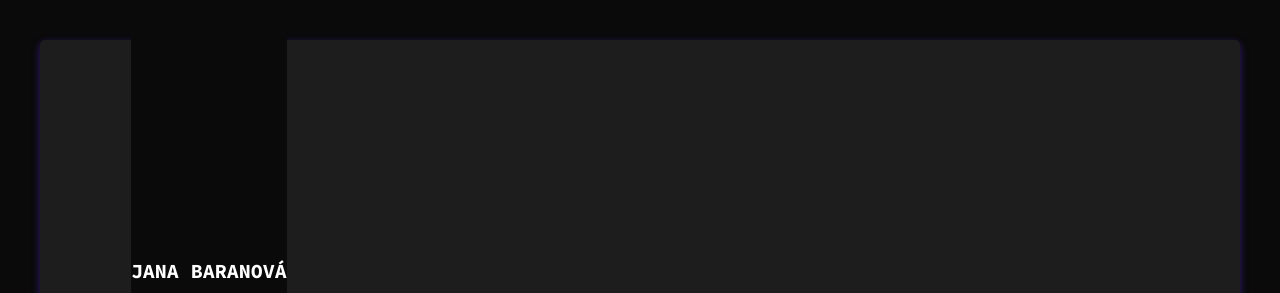
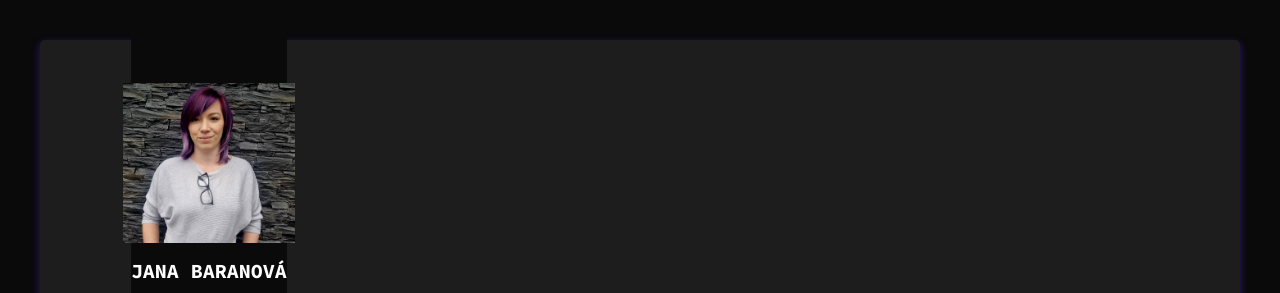
Before and after one commit to slothicorn/my-personal-website, a website: page index.html in a window 1280 px wide. Shown: the top 293 px of the page. Drawn offline with nearby package versions, Linux system fonts and the light colour scheme; the site is published under a folder, as on GitHub Pages, so addresses that start at the root find nothing.

Commit message:
profile image bug fixed

```diff
--- a/sass/layout/_header.scss
+++ b/sass/layout/_header.scss
@@ -45,7 +45,7 @@
 
   &__image {
     width: 110%;
-    background-image: url(/img/profile_img.jpg);
+    background-image: url(../img/profile_img.jpg);
     background-size: cover;
     background-position: center;
     margin-top: 2rem;
```
Also changed, not shown: css/style.comp.css (deleted), sass/main.css, 1 other file.
